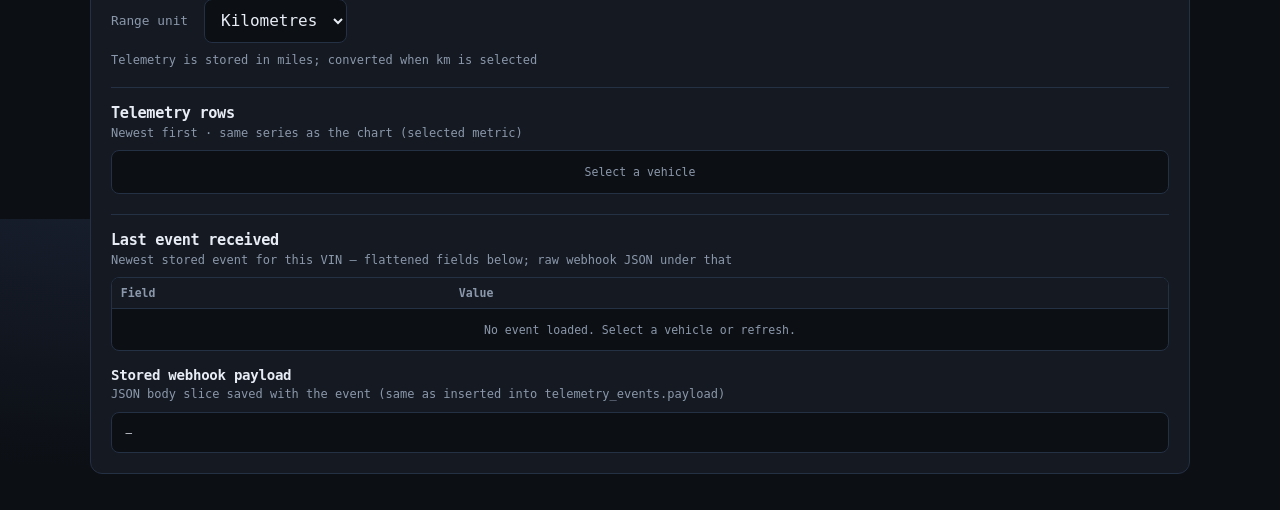
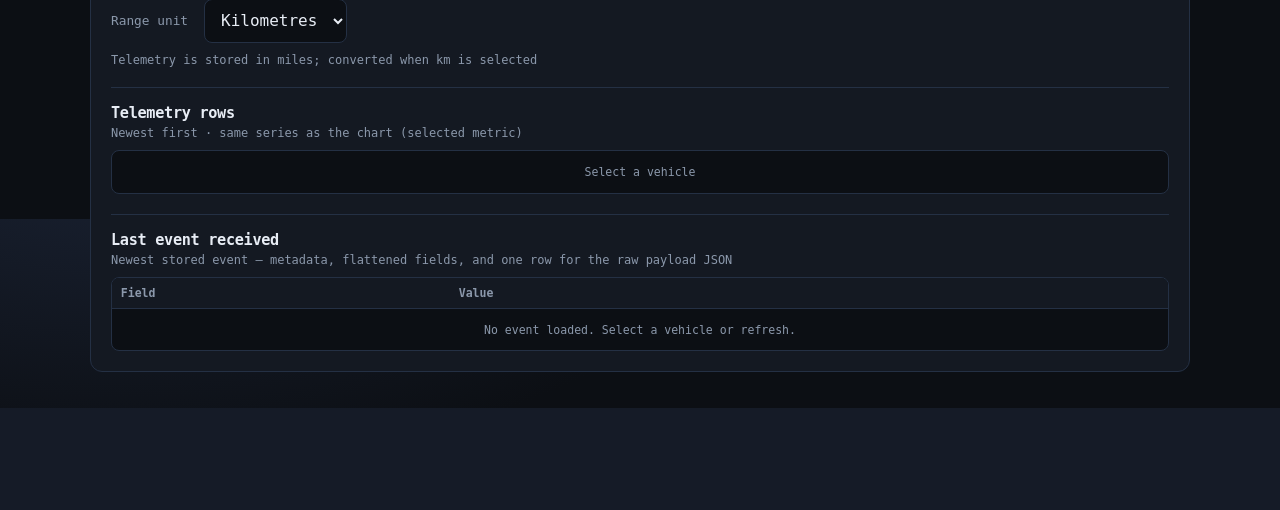
Before and after one commit to ycaws1/tessymetry, a FastAPI app: page /dashboard in a window 1280 px wide. Shown: the part 581-1091 px from the top of the page. After the commit the page ends 989 px from the top, so only its background shows below. Run offline with FastAPI, Linux system fonts and the light colour scheme; parts of the project's set-up code (start-up, migrations or seed data) failed here and were passed over.

Commit message:
feat: minor fix

```diff
--- a/static/dashboard.css
+++ b/static/dashboard.css
@@ -285,28 +285,20 @@ button:hover {
   white-space: normal;
 }
 
-.payload-subheading {
-  margin: 1rem 0 0.25rem;
-  font-size: 0.88rem;
-  font-weight: 600;
-  letter-spacing: -0.02em;
+.last-event-table tbody tr.last-event-payload-row td {
+  border-top: 1px solid var(--border);
+  padding-top: 0.55rem;
 }
 
-.last-event-payload-wrap {
-  max-height: min(320px, 45vh);
+.last-event-table .last-event-payload-cell {
+  max-height: min(280px, 40vh);
   overflow: auto;
-  margin-top: 0.35rem;
-  border: 1px solid var(--border);
-  border-radius: 8px;
-  background: var(--bg);
-}
-
-.last-event-payload {
-  margin: 0;
-  padding: 0.75rem 0.85rem;
-  font-size: 0.68rem;
+  font-size: 0.65rem;
   line-height: 1.45;
-  color: var(--text);
+  white-space: pre-wrap;
+  word-break: break-word;
+  font-family: inherit;
+  vertical-align: top;
 }
 
 /* —— Mobile & PWA —— */
@@ -351,8 +343,7 @@ button:hover {
   }
 
   .table-wrap,
-  .last-event-wrap,
-  .last-event-payload-wrap {
+  .last-event-wrap {
     max-height: min(380px, 48vh);
     -webkit-overflow-scrolling: touch;
   }
--- a/templates/dashboard.html
+++ b/templates/dashboard.html
@@ -68,7 +68,7 @@
 
     <div class="last-event-section">
       <h2 class="table-heading">Last event received</h2>
-      <p class="table-hint">Newest stored event for this VIN — flattened fields below; raw webhook JSON under that</p>
+      <p class="table-hint">Newest stored event — metadata, flattened fields, and one row for the raw <code>payload</code> JSON</p>
       <div class="last-event-wrap">
         <table class="last-event-table" id="last-event-table">
           <thead>
@@ -79,11 +79,6 @@
           </thead>
           <tbody id="last-event-tbody"></tbody>
         </table>
-      </div>
-      <h5 class="payload-subheading">Stored webhook payload</h5>
-      <p class="table-hint">JSON body slice saved with the event (same as inserted into <code>telemetry_events.payload</code>)</p>
-      <div class="last-event-payload-wrap">
-        <pre id="last-event-payload" class="last-event-payload"></pre>
       </div>
     </div>
   </main>
@@ -153,25 +148,31 @@
       tbody.appendChild(tr);
     }
 
-    function renderLastEventPayloadPre(payload) {
-      const el = document.getElementById("last-event-payload");
-      if (!el) return;
+    function appendStoredPayloadRow(tbody, payload) {
+      const tr = document.createElement("tr");
+      tr.className = "last-event-payload-row";
+      const tdK = document.createElement("td");
+      tdK.className = "last-event-k";
+      tdK.textContent = "Stored webhook payload";
+      const tdV = document.createElement("td");
+      tdV.className = "last-event-v last-event-payload-cell";
       if (payload === undefined || payload === null) {
-        el.textContent = "—";
-        return;
+        tdV.textContent = "—";
+      } else if (typeof payload === "string") {
+        tdV.textContent = payload;
+      } else {
+        try {
+          tdV.textContent = JSON.stringify(payload, null, 2);
+        } catch (e) {
+          tdV.textContent = String(payload);
+        }
       }
-      if (typeof payload === "string") {
-        el.textContent = payload;
-        return;
-      }
-      try {
-        el.textContent = JSON.stringify(payload, null, 2);
-      } catch (e) {
-        el.textContent = String(payload);
-      }
+      tr.appendChild(tdK);
+      tr.appendChild(tdV);
+      tbody.appendChild(tr);
     }
 
-    /** Full latest event below the table (all metrics + server receive time + raw payload) */
+    /** Full latest event below the telemetry table (metadata, flattened fields, raw payload row) */
     function renderLastEventSection() {
       lastEventTbody.innerHTML = "";
       if (!latestPayload) {
@@ -182,7 +183,6 @@
         td.textContent = "No event loaded. Select a vehicle or refresh.";
         tr.appendChild(td);
         lastEventTbody.appendChild(tr);
-        renderLastEventPayloadPre(null);
         return;
       }
       const j = latestPayload;
@@ -205,7 +205,7 @@
         const kLabel = isRangeMetric(k) ? k + " (" + rangeUnitSuffix(rangeUnitEl.value) + ")" : k;
         appendLastEventRow(lastEventTbody, kLabel, formatFlattenedValueForDisplay(k, v));
       });
-      renderLastEventPayloadPre(j.payload);
+      appendStoredPayloadRow(lastEventTbody, j.payload);
     }
 
     try {
```
